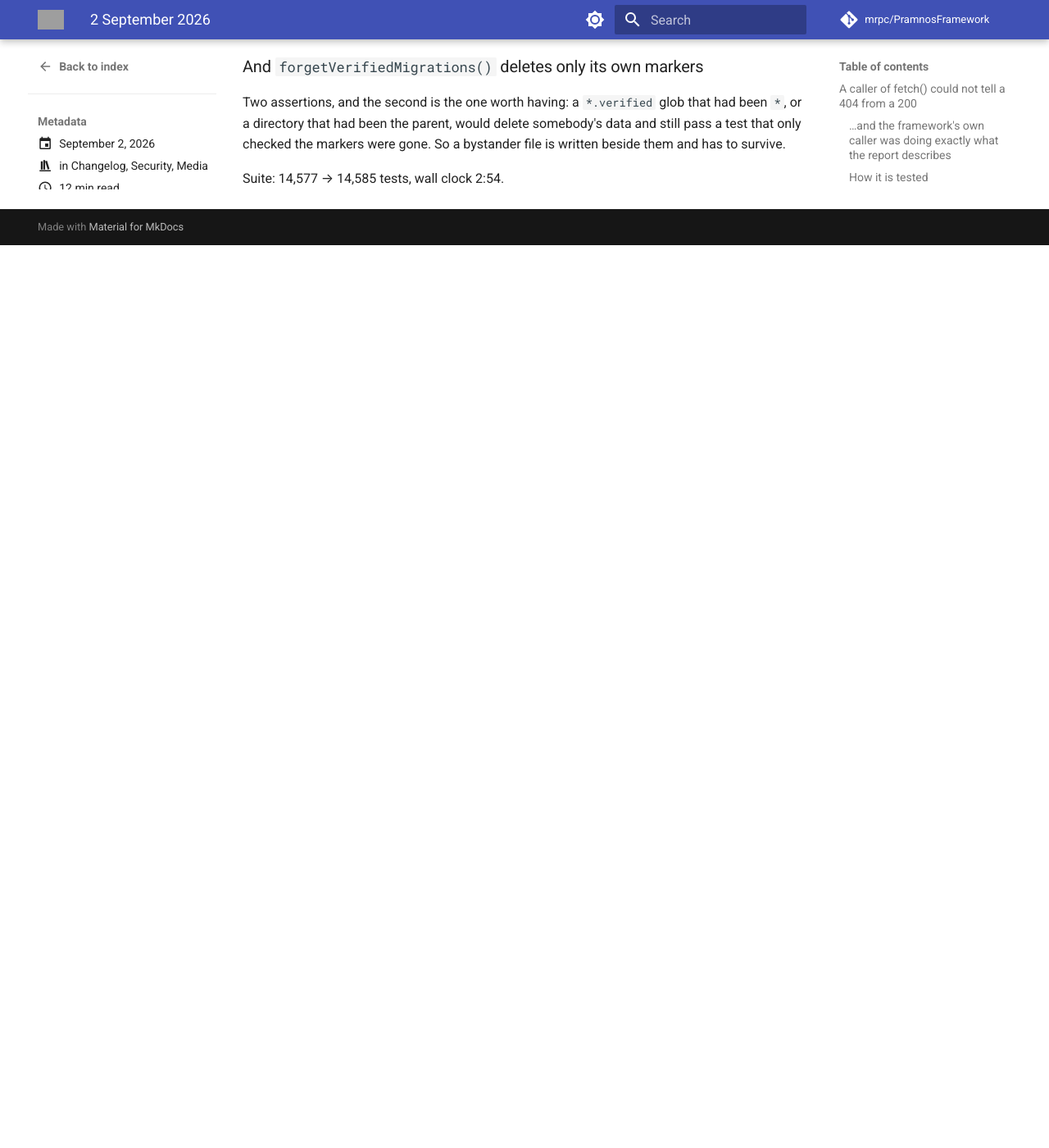
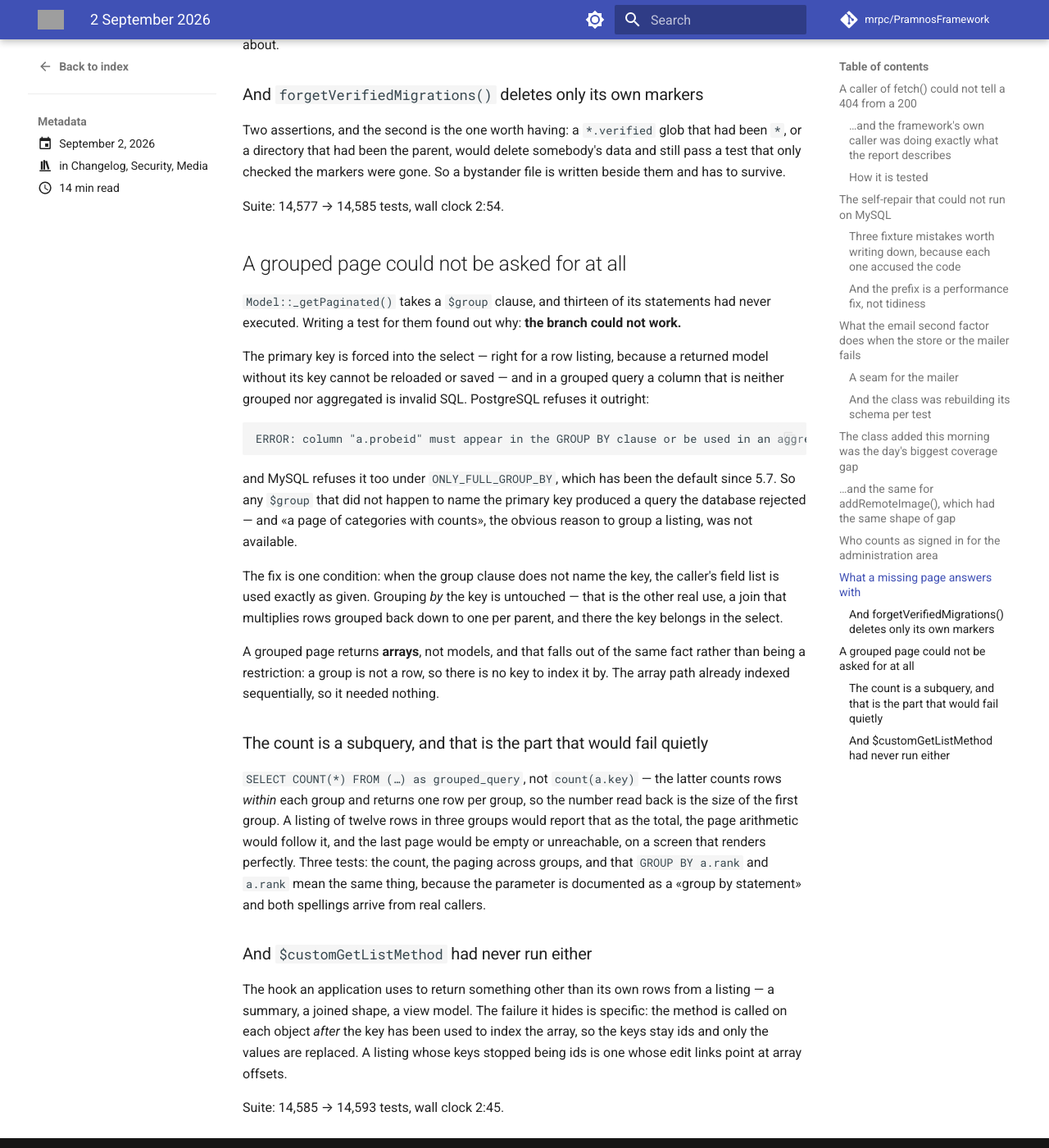
Before and after one commit to mrpc/PramnosFramework, an MkDocs documentation site: the page built from docs/version-history/posts/2026-09-02.md, in a window 1280 px wide and 1400 px high, scrolled down 7393 px. Shown: the whole window at 82% size. Built offline with MkDocs 1.6.1 and Material for MkDocs 9.7.7, drawn with Linux system fonts in a browser that asks for light colours; comment, search, counter and statistics services are not loaded; before the commit the page ends 7692 px from its top, so only the background shows below that; some of the changed text lies outside the part shown; grey boxes are pictures that could not be loaded.

Commit message:
fix(model): a grouped page could not be asked for at all
`_getPaginated()` takes a `$group` clause and thirteen of its statements had
never executed. Writing a test for them found out why: the branch could not work.

The primary key is forced into the select — right for a row listing, because a
model without its key cannot be reloaded or saved — and in a grouped query a
column that is neither grouped nor aggregated is invalid SQL. PostgreSQL refuses
it outright («must appear in the GROUP BY clause or be used in an aggregate
function») and MySQL refuses it too under `ONLY_FULL_GROUP_BY`, the default since
5.7. So any `$group` not naming the primary key produced a query the database
rejected, and «a page of categories with counts» was unavailable.

One condition fixes it: when the group clause does not name the key, the caller's
field list is used as given. Grouping *by* the key is untouched — that is the
other real use, a join that multiplies rows grouped back down to one per parent.

A grouped page returns arrays rather than models, which falls out of the same
fact instead of being a restriction: a group is not a row, so there is no key to
index it by. The array path already indexed sequentially.

The count is `SELECT COUNT(*) FROM (…) as grouped_query`, not `count(a.key)` —
the latter counts rows within each group, so the number read back is the size of
the first group. Twelve rows in three groups would report that as the total and
the last page would be empty or unreachable, on a screen that renders perfectly.

Also covered: `$customGetListMethod`, the hook for returning something other than
rows from a listing. The failure it hides is that the method runs *after* the key
has indexed the array, so keys stay ids and only values are replaced.

````diff
--- a/docs/Pramnos_Database_API_Guide.md
+++ b/docs/Pramnos_Database_API_Guide.md
@@ -299,6 +299,48 @@ connection that made it.
 
 If you keep a `Database` handle across a long idle period yourself, you need nothing extra. If you
 hold a raw `mysqli`/`PgSql\Connection` from `getConnectionLink()`, you own that problem.
+
+### A paginated list that groups
+
+`_getPaginated()` takes a `$group` clause, and two shapes of it behave differently in a way worth
+knowing before you use it.
+
+**Grouping by the primary key** — a join that multiplies rows, grouped back down to one per parent —
+works as it always has, and can return models:
+
+```php
+$this->_getPaginated(
+    20, $page, null, 'ORDER BY a.title', null, null, false,
+    'LEFT JOIN #PREFIX#comments c ON c.postid = a.postid',
+    'a.postid, a.title, COUNT(c.commentid) AS comments',
+    'GROUP BY a.postid, a.title'
+);
+```
+
+**Grouping by anything else** — «a page of categories with counts» — must name its fields and ask for
+arrays rather than models:
+
+```php
+$this->_getPaginated(
+    20, $page, null, 'ORDER BY a.category', null, null, false, '',
+    'a.category, COUNT(*) AS total',
+    'GROUP BY a.category',
+    false                              // ← arrays: a group is not a row
+);
+```
+
+Two reasons, and neither is arbitrary. The primary key is normally forced into the select, because a
+returned model without its key cannot be reloaded or saved — and in a grouped query a column that is
+neither grouped nor aggregated is **invalid SQL**, refused by PostgreSQL outright and by MySQL under
+`ONLY_FULL_GROUP_BY`. So when the group clause does not name the key, the caller's field list is used
+exactly as given. And a model is a row: with no key to index by, the result is a list, which is what
+`$returnAsModels = false` returns.
+
+The total is counted as `SELECT COUNT(*) FROM (…) as grouped_query` rather than with `count(a.key)`,
+because the latter counts rows *within* each group. Getting that wrong is invisible on the first page:
+a listing of twelve rows in three groups would report the size of the first group as the total, the
+page arithmetic would follow that number, and the last page would be empty or unreachable — on a screen
+that renders perfectly.
 
 ## Result Handling
 
--- a/docs/version-history/posts/2026-09-02.md
+++ b/docs/version-history/posts/2026-09-02.md
@@ -16,6 +16,7 @@ categories:
 - What the email second factor does when the store or the mailer fails
 - The class added this morning was the day's biggest coverage gap — and `addRemoteImage()` with it
 - Who counts as signed in for the administration area, and what a missing page answers with
+- A grouped page could not be asked for at all
 <!-- more -->
 
 ## A caller of `fetch()` could not tell a 404 from a 200
@@ -299,3 +300,46 @@ directory that had been the parent, would delete somebody's data and still pass
 checked the markers were gone. So a bystander file is written beside them and has to survive.
 
 Suite: 14,577 → 14,585 tests, wall clock 2:54.
+
+## A grouped page could not be asked for at all
+
+`Model::_getPaginated()` takes a `$group` clause, and thirteen of its statements had never executed.
+Writing a test for them found out why: **the branch could not work.**
+
+The primary key is forced into the select — right for a row listing, because a returned model without
+its key cannot be reloaded or saved — and in a grouped query a column that is neither grouped nor
+aggregated is invalid SQL. PostgreSQL refuses it outright:
+
+```
+ERROR: column "a.probeid" must appear in the GROUP BY clause or be used in an aggregate function
+```
+
+and MySQL refuses it too under `ONLY_FULL_GROUP_BY`, which has been the default since 5.7. So any
+`$group` that did not happen to name the primary key produced a query the database rejected — and «a
+page of categories with counts», the obvious reason to group a listing, was not available.
+
+The fix is one condition: when the group clause does not name the key, the caller's field list is used
+exactly as given. Grouping *by* the key is untouched — that is the other real use, a join that
+multiplies rows grouped back down to one per parent, and there the key belongs in the select.
+
+A grouped page returns **arrays**, not models, and that falls out of the same fact rather than being a
+restriction: a group is not a row, so there is no key to index it by. The array path already indexed
+sequentially, so it needed nothing.
+
+### The count is a subquery, and that is the part that would fail quietly
+
+`SELECT COUNT(*) FROM (…) as grouped_query`, not `count(a.key)` — the latter counts rows *within* each
+group and returns one row per group, so the number read back is the size of the first group. A listing
+of twelve rows in three groups would report that as the total, the page arithmetic would follow it, and
+the last page would be empty or unreachable, on a screen that renders perfectly. Three tests: the
+count, the paging across groups, and that `GROUP BY a.rank` and `a.rank` mean the same thing, because
+the parameter is documented as a «group by statement» and both spellings arrive from real callers.
+
+### And `$customGetListMethod` had never run either
+
+The hook an application uses to return something other than its own rows from a listing — a summary, a
+joined shape, a view model. The failure it hides is specific: the method is called on each object
+*after* the key has been used to index the array, so the keys stay ids and only the values are
+replaced. A listing whose keys stopped being ids is one whose edit links point at array offsets.
+
+Suite: 14,585 → 14,593 tests, wall clock 2:45.
````
Also changed, not shown: other parts of docs/version-history/posts/2026-09-02.md (+1 -1 lines), 2 other files.
